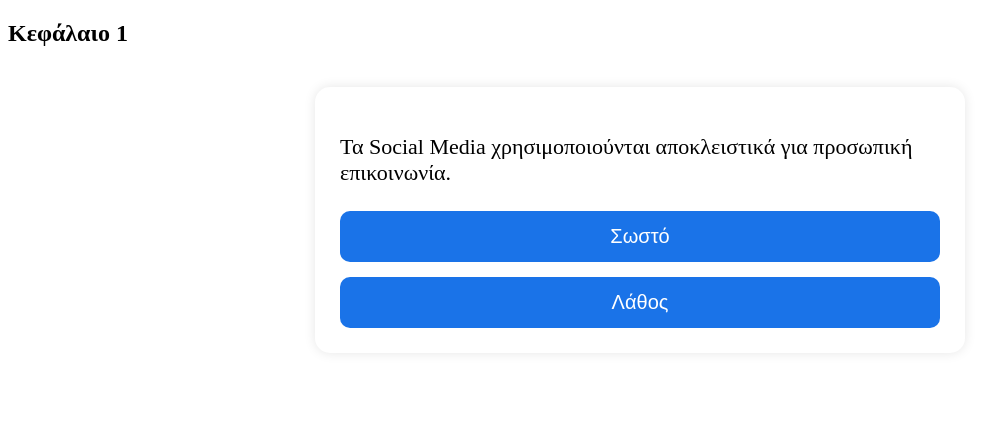
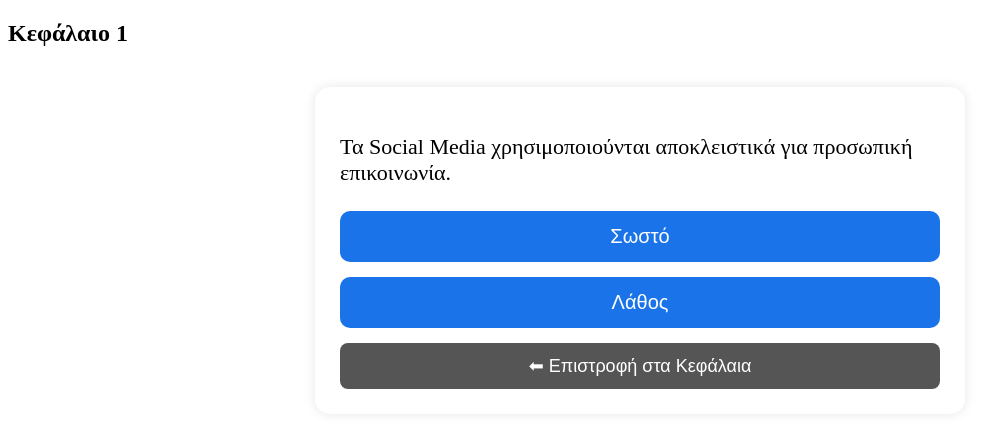
Before and after one commit to giannisxanthakis95-max/quiz-social-media-ai, a plain HTML site: page index.html in a window 1280 px wide. Both pictures are taken after a click on the button "Έναρξη Quiz". Shown: the whole page, without its empty margins (0-993 px from the left). Drawn offline with Linux system fonts and the light colour scheme.

Commit message:
Update index.html

```diff
--- a/index.html
+++ b/index.html
@@ -82,6 +82,21 @@
 
 .answer-btn {
   transition: 0.3s;
+}
+    .back-btn {
+  width: 100%;
+  padding: 12px;
+  margin-top: 15px;
+  background-color: #555;
+  color: white;
+  border: none;
+  border-radius: 8px;
+  font-size: 18px;
+  cursor: pointer;
+}
+
+.back-btn:hover {
+  background-color: #333;
 }
   </style>
 </head>
@@ -556,6 +571,7 @@
           )
           .join("")}
       </div>
+          <button class="back-btn" onclick="goBack()">⬅ Επιστροφή στα Κεφάλαια</button>
     </div>
   `;
 }
@@ -615,6 +631,12 @@
   finalScreen.style.display = "none";
   document.getElementById("chapter-menu").style.display = "block";
 }
+function goBack() {
+  document.getElementById("chapter-menu").style.display = "block";  // δείξε αρχικό μενού
+  quizWrapper.style.display = "none"; // κρύψε το quiz
+  questionIndex = 0; // reset ερωτήσεων
+  score = 0;        // reset σκορ
+}
 </script>
 </body>
 </html>
```
